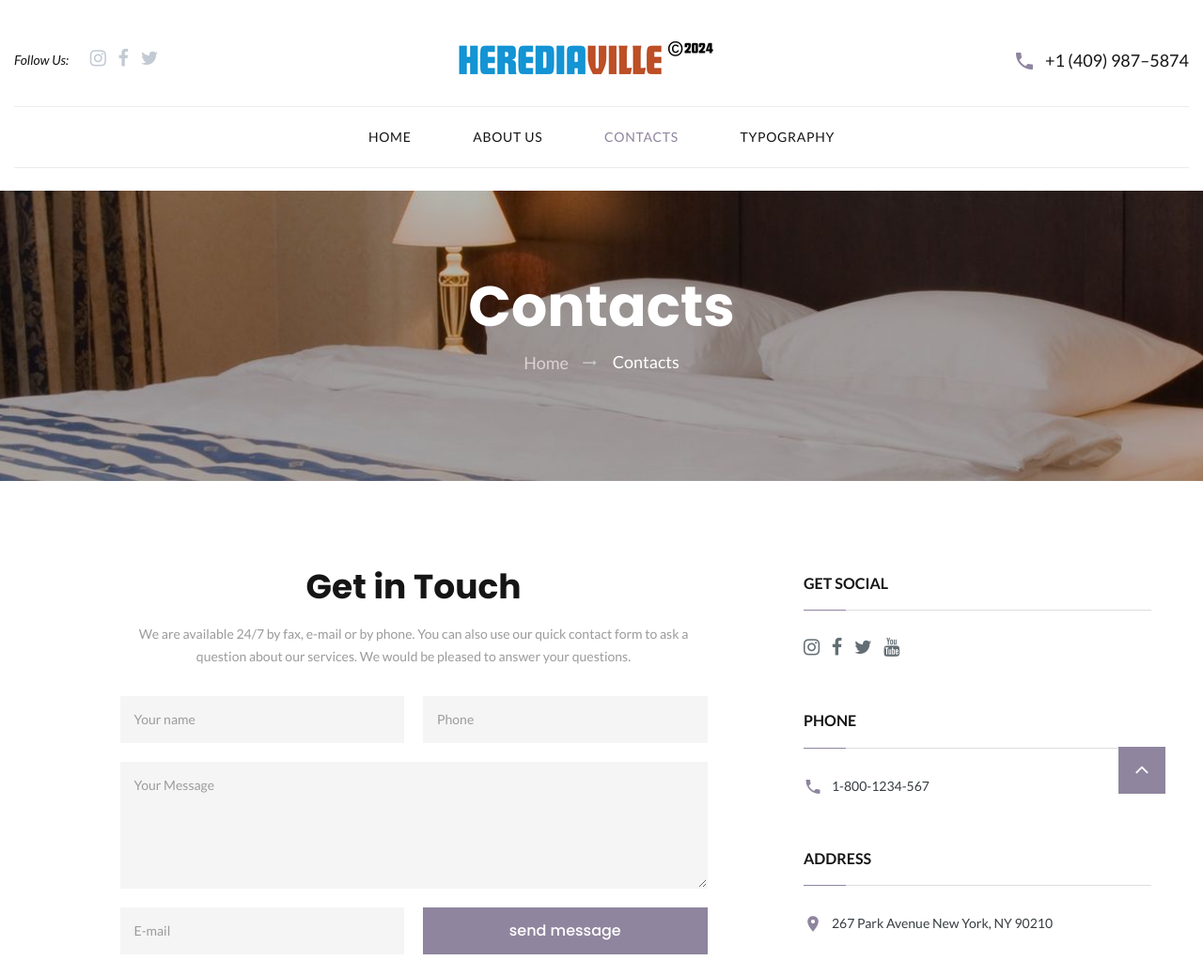
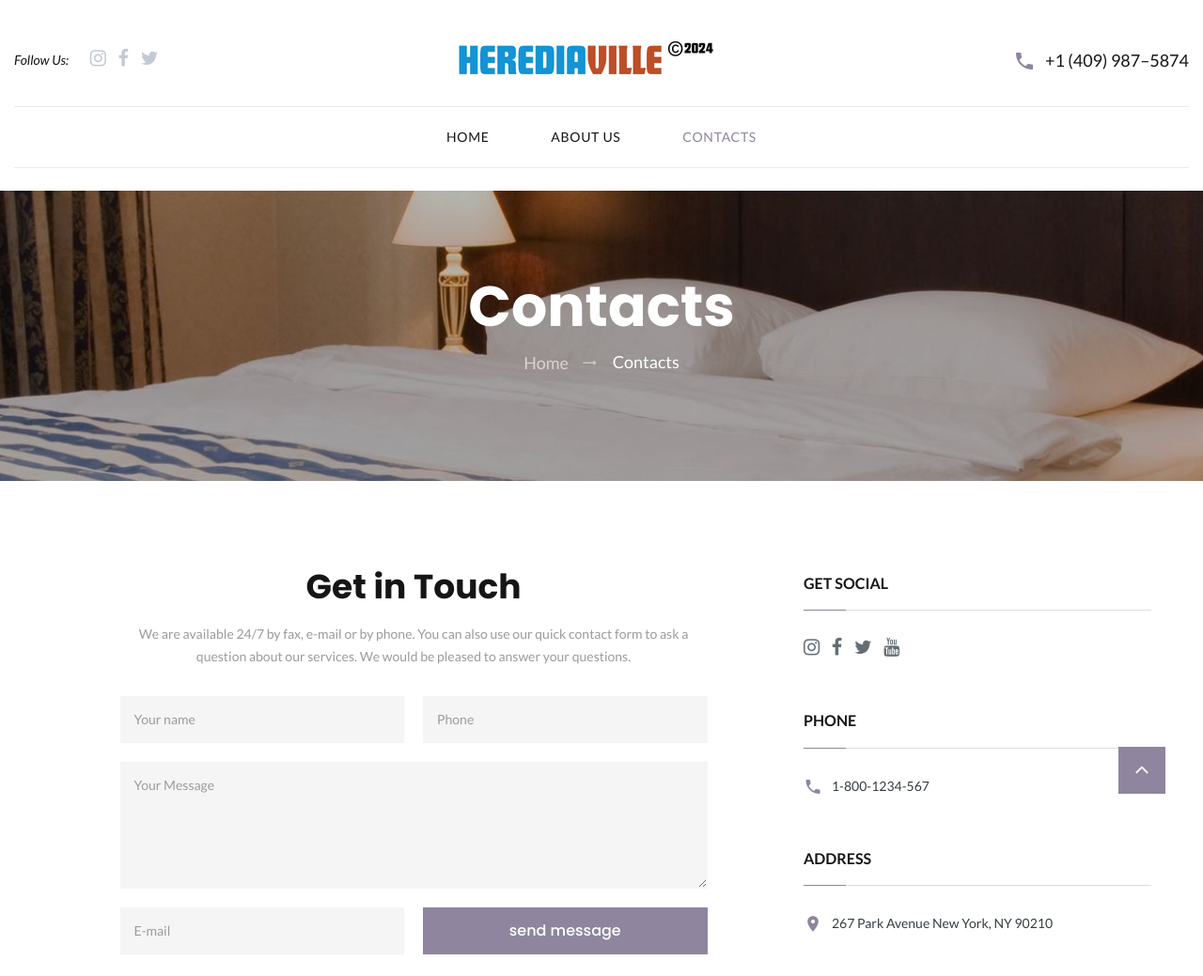
Before and after one commit to hanzellacida/hliterate-waddle-v1113, a plain HTML site: page contacts.html in a window 1280 px wide. Shown: the part 15-1054 px from the top of the page at 94% size. Drawn offline with Linux system fonts and the light colour scheme.

Commit message:
Add files via upload

```diff
--- a/contacts.html
+++ b/contacts.html
@@ -106,7 +106,6 @@
                       </li>
                       <li class="active"><a href="contacts.html">Contacts</a>
                       </li>
-                      <li><a href="typography.html">Typography</a>
                       </li>
                     </ul>
                   </div>
```
